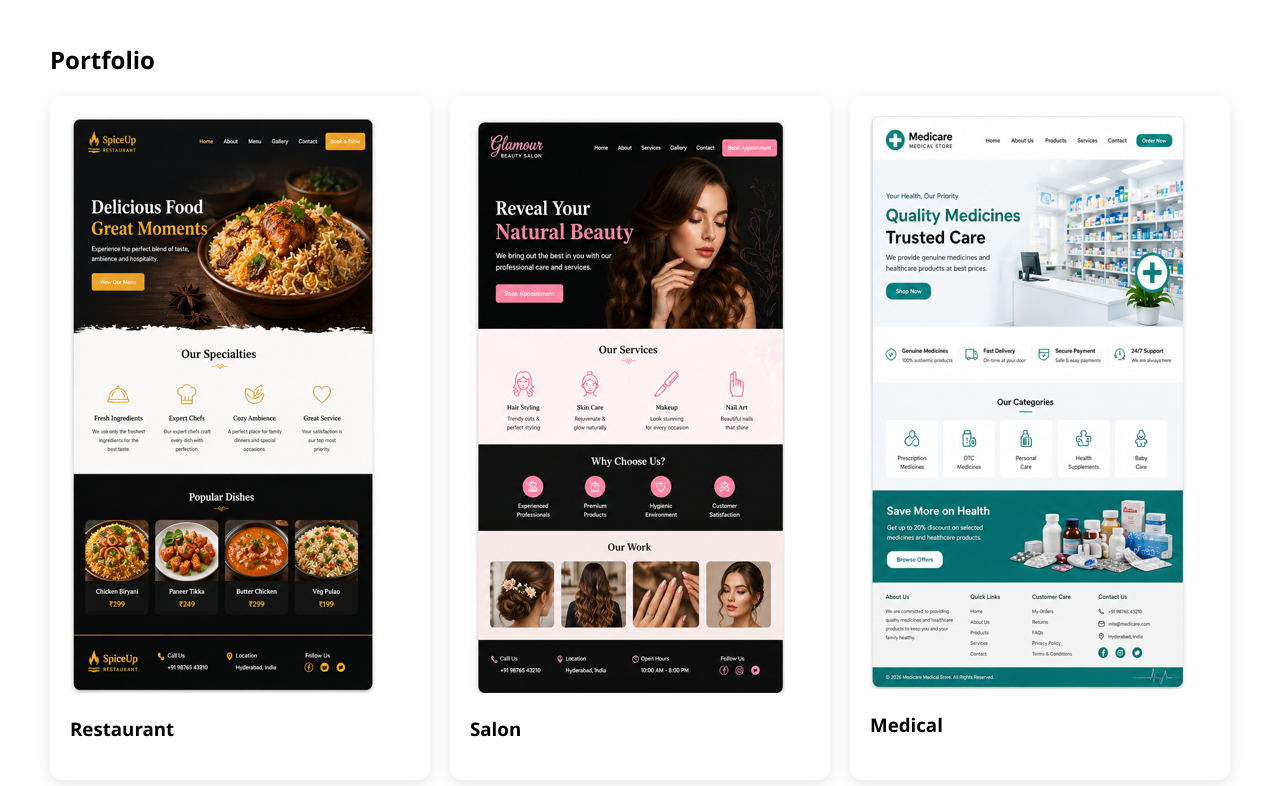
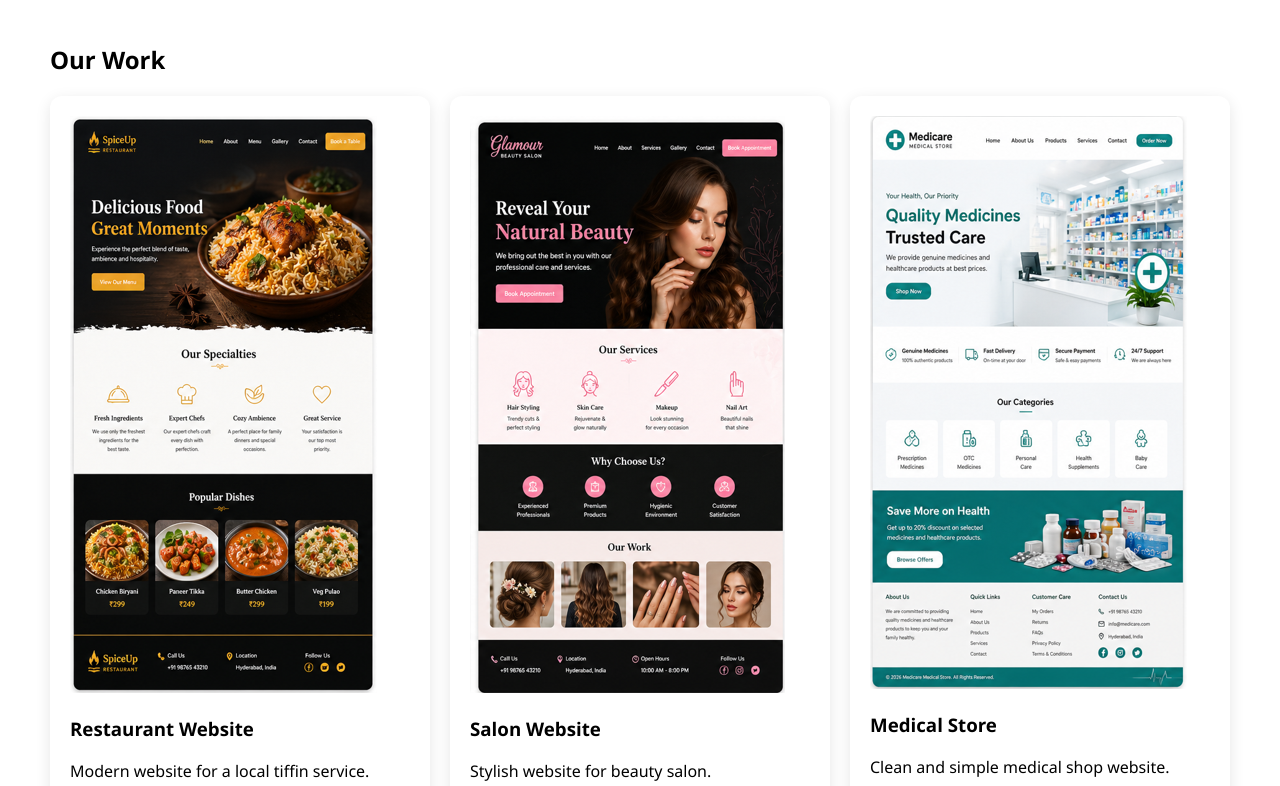
Before and after one commit to shanishkr11/NextGen-Web-Solutions, a plain HTML site: page index.html in a window 1280 px wide. Shown: the part 782-1568 px from the top of the page. Drawn offline with Linux system fonts and the light colour scheme.

Commit message:
Modify hero image position and add services section
Updated object position for hero image and added new sections for services and portfolio.

```diff
--- a/index.html
+++ b/index.html
@@ -44,7 +44,7 @@ nav a:hover { opacity: 0.7; }
     width: 100%;
     height: 100%;
     object-fit: cover;
-    object-position: center right; /* 🔥 adjust focus */
+    object-position: 70% center;
 }
 .hero-overlay {
     position: absolute;
@@ -193,13 +193,34 @@ footer {
 
 <section class="container">
 <h2>Services</h2>
-<div class="services">
-<div class="card">Website Development</div>
-<div class="card">Google Setup</div>
-<div class="card">SEO</div>
-</div>
+    <div class="services">
+        <div class="card">Website Development</div>
+        <div class="card">Google Setup</div>
+        <div class="card">SEO</div>
+    </div>
 </section>
+<section class="container">
+    <h2>Our Work</h2>
+    <div class="portfolio">
+        <div class="portfolio-card">
+            <img src="demo1.png" alt="Restaurant Website">
+            <h3>Restaurant Website</h3>
+            <p>Modern website for a local tiffin service.</p>
+        </div>
 
+        <div class="portfolio-card">
+            <img src="demo2.png" alt="Salon Website">
+            <h3>Salon Website</h3>
+            <p>Stylish website for beauty salon.</p>
+        </div>
+
+        <div class="portfolio-card">
+            <img src="demo3.png" alt="Medical Store Website">
+            <h3>Medical Store</h3>
+            <p>Clean and simple medical shop website.</p>
+        </div>
+    </div>
+</section>
 <section class="container">
 <h2>Portfolio</h2>
 <div class="portfolio">
```
